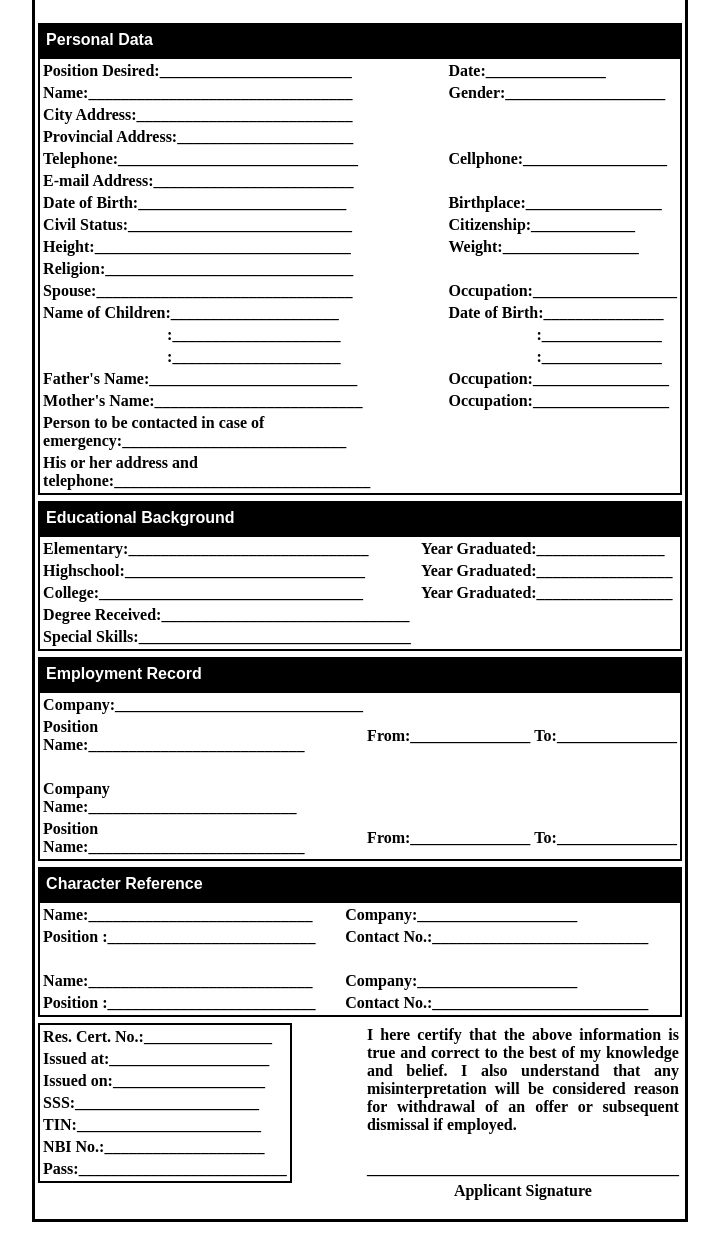
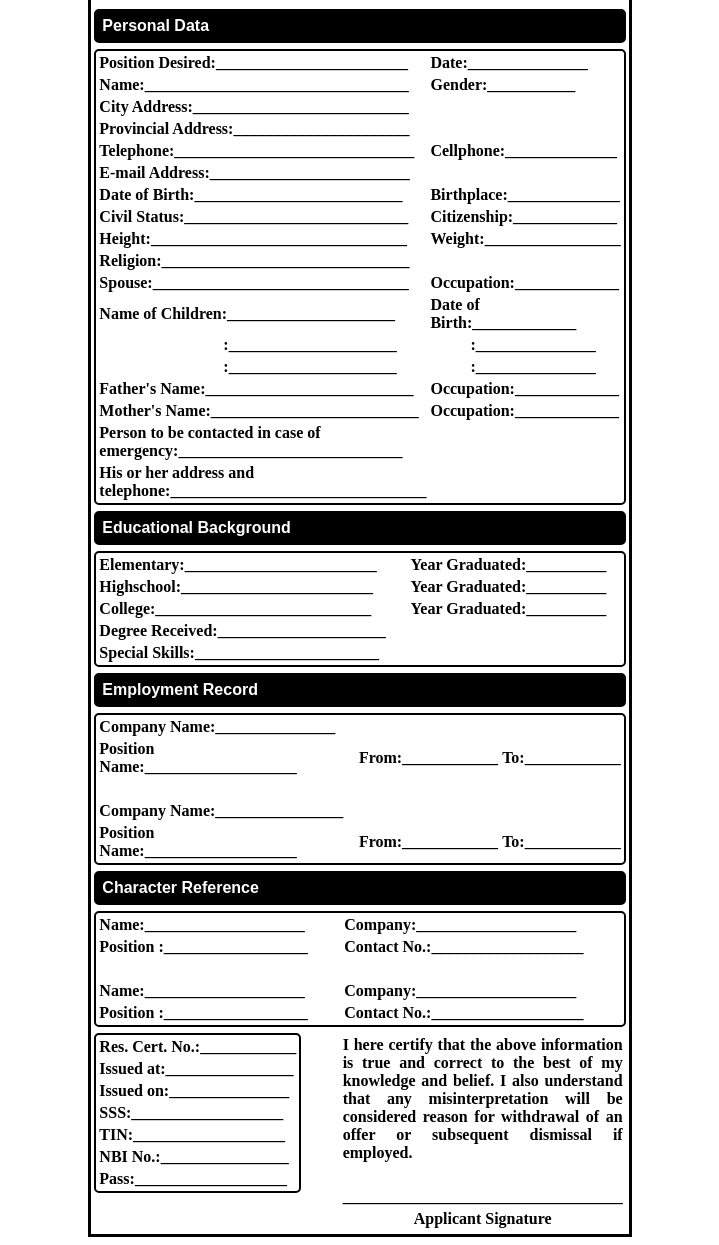
Before and after one commit to AADantes/AADantes-Biodata, a plain HTML site: page BiodataDantes.html in a window 1280 px wide. Shown: the part 146-1391 px from the top of the page, without its empty margins (280-999 px from the left). Drawn offline with Linux system fonts and the light colour scheme.

Commit message:
Finalized Output

```diff
--- a/BiodataDantes.html
+++ b/BiodataDantes.html
@@ -9,12 +9,12 @@
 
 <table style ="border:3px solid black" align="center">
     <thead>
-        <tr width = 750px height = 1350px;>
+        <tr width = 900px height = 1350px;>
             <th width = 100px>
 
                 <table style="border:2px solid black" align="right">
                     <thead>
-                        <tr width= 100px height=100px;>
+                        <tr width= 150px height=100px;>
                             <th width = 100px>
                             </th>
                         </tr>
@@ -34,7 +34,7 @@
 
 
 
-                <table width = "100%" style = "border: 5px solid black" align="left" bgcolor="black">
+                <table width = "100%" style = "border: 5px solid black; border-radius:5px;" align="left" bgcolor="black">
                     <thead>
                         <tr width = 1000px height=10px;>
                             <th style="color: white; text-align: left; font-family: Arial, Helvetica, sans-serif">
@@ -44,8 +44,17 @@
                     </thead>
                 </table>
 
+                <table width = "100%">
+                    <thead>
+                        <tr>
+                            <th style ="color:white"></th>
+                        </tr>
+                    </thead>
+                </table>
 
-                <table width = "100%" style = "border: 2px solid black">
+
+
+                <table width = "100%" style = "border: 2px solid black; border-radius:5px;">
                 <thead>
                         <tr style = "text-align: left">
                             <td>Position Desired:________________________</td>
@@ -54,7 +63,7 @@
 
                          <tr style = "text-align: left">
                             <td>Name:_________________________________</td>
-                            <td>Gender:____________________</td>
+                            <td>Gender:___________</td>
                         </tr>
 
                         <tr style = "text-align: left">
@@ -68,7 +77,7 @@
 
                         <tr style = "text-align: left">
                             <td>Telephone:______________________________</td>
-                            <td>Cellphone:__________________</td>
+                            <td>Cellphone:______________</td>
                         </tr>
 
                         <tr style = "text-align: left">
@@ -77,7 +86,7 @@
 
                          <tr style = "text-align: left">
                             <td>Date of Birth:__________________________</td>
-                            <td>Birthplace:_________________</td>
+                            <td>Birthplace:______________</td>
                         </tr>
 
                         <tr style = "text-align: left">
@@ -96,32 +105,32 @@
 
                         <tr style = "text-align: left">
                             <td>Spouse:________________________________</td>
-                            <td>Occupation:__________________</td>
+                            <td>Occupation:_____________</td>
                         </tr>
 
                         <tr style = "text-align: left">
                             <td>Name of Children:_____________________</td>
-                            <td>Date of Birth:_______________</td>
+                            <td>Date of Birth:_____________</td>
                         </tr>
 
                         <tr style = "text-align: left">
                             <td>&nbsp;&nbsp;&nbsp;&nbsp;&nbsp;&nbsp;&nbsp;&nbsp;&nbsp;&nbsp;&nbsp;&nbsp;&nbsp;&nbsp;&nbsp;&nbsp;&nbsp;&nbsp;&nbsp;&nbsp;&nbsp;&nbsp;&nbsp;&nbsp;&nbsp;&nbsp;&nbsp;&nbsp;&nbsp;&nbsp;&nbsp;:_____________________</td>
-                            <td>&nbsp;&nbsp;&nbsp;&nbsp;&nbsp;&nbsp;&nbsp;&nbsp;&nbsp;&nbsp;&nbsp;&nbsp;&nbsp;&nbsp;&nbsp;&nbsp;&nbsp;&nbsp;&nbsp;&nbsp;&nbsp;&nbsp;:_______________</td>
+                            <td>&nbsp;&nbsp;&nbsp;&nbsp;&nbsp;&nbsp;&nbsp;&nbsp;&nbsp;&nbsp;:_______________</td>
                         </tr>
 
                         <tr style = "text-align: left">
                             <td>&nbsp;&nbsp;&nbsp;&nbsp;&nbsp;&nbsp;&nbsp;&nbsp;&nbsp;&nbsp;&nbsp;&nbsp;&nbsp;&nbsp;&nbsp;&nbsp;&nbsp;&nbsp;&nbsp;&nbsp;&nbsp;&nbsp;&nbsp;&nbsp;&nbsp;&nbsp;&nbsp;&nbsp;&nbsp;&nbsp;&nbsp;:_____________________</td>
-                            <td>&nbsp;&nbsp;&nbsp;&nbsp;&nbsp;&nbsp;&nbsp;&nbsp;&nbsp;&nbsp;&nbsp;&nbsp;&nbsp;&nbsp;&nbsp;&nbsp;&nbsp;&nbsp;&nbsp;&nbsp;&nbsp;&nbsp;:_______________</td>
+                            <td>&nbsp;&nbsp;&nbsp;&nbsp;&nbsp;&nbsp;&nbsp;&nbsp;&nbsp;&nbsp;:_______________</td>
                         </tr>
 
                         <tr style = "text-align: left">
                             <td>Father's Name:__________________________</td>
-                            <td>Occupation:_________________</td>
+                            <td>Occupation:_____________</td>
                         </tr>
 
                         <tr style = "text-align: left">
                             <td>Mother's Name:__________________________</td>
-                            <td>Occupation:_________________</td>
+                            <td>Occupation:_____________</td>
                         </tr>
 
                         <tr style = "text-align: left">
@@ -144,7 +153,7 @@
                     </thead>
                 </table>
 
-                <table width = "100%" style = "border: 5px solid black" align="left" bgcolor="black">
+                <table width = "100%" style = "border: 5px solid ; border-radius:5px;" align="left" bgcolor="black">
                     <thead>
                         <tr width = 1000px height=10px;>
                             <th style="color: white; text-align: left; font-family: Arial, Helvetica, sans-serif">
@@ -154,29 +163,38 @@
                     </thead>
                 </table>
 
-                <table width = "100%" style = "border: 2px solid black">
+                <table width = "100%">
+                    <thead>
+                        <tr>
+                            <th style ="color:white"></th>
+                        </tr>
+                    </thead>
+                </table>
+
+
+                <table width = "100%" style = "border: 2px solid black; border-radius:5px;">
                     <thead>
                         <tr style = "text-align: left">
-                                <td>Elementary:______________________________&nbsp;&nbsp;&nbsp;&nbsp;&nbsp</td>
-                                <td>Year Graduated:________________</td>
+                                <td>Elementary:________________________</td>
+                                <td>Year Graduated:__________</td>
                              </tr>
 
                              <tr style = "text-align: left">
-                                <td>Highschool:______________________________</td>
-                                <td>Year Graduated:_________________</td>
+                                <td>Highschool:________________________</td>
+                                <td>Year Graduated:__________</td>
                             </tr>
 
                             <tr style = "text-align: left">
-                                <td>College:_________________________________</td>
-                                <td>Year Graduated:_________________</td>
+                                <td>College:___________________________</td>
+                                <td>Year Graduated:__________</td>
                             </tr>
 
                             <tr style = "text-align: left">
-                                <td>Degree Received:_______________________________</td>
+                                <td>Degree Received:_____________________</td>
                             </tr>
 
                             <tr style = "text-align: left">
-                                <td>Special Skills:__________________________________</td>
+                                <td>Special Skills:_______________________</td>
 
                             </tr>
 
@@ -191,7 +209,7 @@
                         </thead>
                     </table>
 
-                    <table width = "100%" style = "border: 5px solid black" align="left" bgcolor="black">
+                    <table width = "100%" style = "border: 5px solid black; border-radius:5px;" align="left" bgcolor="black">
                         <thead>
                             <tr width = 1000px height=10px;>
                                 <th style="color: white; text-align: left; font-family: Arial, Helvetica, sans-serif">
@@ -201,17 +219,26 @@
                         </thead>
                     </table>
 
-                    <table width = "100%" style = "border: 2px solid black">
+                    <table width = "100%">
+                        <thead>
+                            <tr>
+                                <th style ="color:white"></th>
+                            </tr>
+                        </thead>
+                    </table>
+
+
+                    <table width = "100%" style = "border: 2px solid black; border-radius:5px;">
                         <thead>
                             <tr style = "text-align: left">
-                                    <td>Company:_______________________________</td>
+                                    <td>Company Name:_______________</td>
 
                                  </tr>
 
                                  <tr style = "text-align: left">
-                                    <td>Position Name:___________________________</td>
-                                    <td>From:_______________</td>
-                                    <td>To:_______________</td>
+                                    <td>Position Name:___________________</td>
+                                    <td>From:____________</td>
+                                    <td>To:____________</td>
                                 </tr>
 
                                 <tr style = "text-align: left">
@@ -222,13 +249,13 @@
 
 
                                 <tr style = "text-align: left">
-                                    <td>Company Name:__________________________</td>
+                                    <td>Company Name:________________</td>
                                 </tr>
 
                                 <tr style = "text-align: left">
-                                    <td>Position Name:___________________________</td>
-                                    <td>From:_______________</td>
-                                    <td>To:_______________</td>
+                                    <td>Position Name:___________________</td>
+                                    <td>From:____________</td>
+                                    <td>To:____________</td>
                                 </tr>
 
                         </thead>
@@ -242,7 +269,7 @@
                             </thead>
                         </table>
 
-                        <table width = "100%" style = "border: 5px solid black" align="left" bgcolor="black">
+                        <table width = "100%" style = "border: 5px solid black; border-radius:5px;" align="left" bgcolor="black">
                             <thead>
                                 <tr width = 1000px height=10px;>
                                     <th style="color: white; text-align: left; font-family: Arial, Helvetica, sans-serif">
@@ -252,16 +279,26 @@
                             </thead>
                         </table>
 
-                        <table width = "100%" style = "border: 2px solid black">
+
+                        <table width = "100%">
+                            <thead>
+                                <tr>
+                                    <th style ="color:white"></th>
+                                </tr>
+                            </thead>
+                        </table>
+
+
+                        <table width = "100%" style = "border: 2px solid black; border-radius:5px;">
                             <thead>
                                 <tr style = "text-align: left">
-                                        <td>Name:____________________________</td>
+                                        <td>Name:____________________</td>
                                         <td>Company:____________________</td>
                                      </tr>
 
                                      <tr style = "text-align: left">
-                                        <td>Position :__________________________</td>
-                                        <td>Contact No.:___________________________</td>
+                                        <td>Position :__________________</td>
+                                        <td>Contact No.:___________________</td>
                                     </tr>
 
                                     <tr>
@@ -270,13 +307,13 @@
                                     </tr>
 
                                     <tr style = "text-align: left">
-                                        <td>Name:____________________________</td>
+                                        <td>Name:____________________</td>
                                         <td>Company:____________________</td>
                                      </tr>
 
                                      <tr style = "text-align: left">
-                                        <td>Position :__________________________</td>
-                                        <td>Contact No.:___________________________</td>
+                                        <td>Position :__________________</td>
+                                        <td>Contact No.:___________________</td>
                                     </tr>
 
                             </thead>
@@ -303,7 +340,7 @@
                                     </tr>
 
                                     <tr>
-                                        <td>_______________________________________</td>
+                                        <td>___________________________________</td>
                                     </tr>
 
                                     <tr>
@@ -314,36 +351,36 @@
                                 </thead>
                             </table>
 
-                            <table style = "border: 2px solid black">
+                            <table style = "border: 2px solid black; border-radius:5px;">
                                 <thead>
                                     <tr style = "text-align: left">
-                                            <td>Res. Cert. No.:________________</td>
+                                            <td>Res. Cert. No.:____________</td>
 
                                          </tr>
 
                                          <tr style = "text-align: left">
-                                            <td>Issued at:____________________</td>
+                                            <td>Issued at:________________</td>
 
                                         </tr>
 
                                         <tr style = "text-align: left">
-                                            <td>Issued on:___________________</td>
+                                            <td>Issued on:_______________</td>
                                          </tr>
 
                                          <tr style = "text-align: left">
-                                            <td>SSS:_______________________</td>
+                                            <td>SSS:___________________</td>
                                         </tr>
 
                                         <tr style = "text-align: left">
-                                            <td>TIN:_______________________</td>
+                                            <td>TIN:___________________</td>
                                         </tr>
 
                                         <tr style = "text-align: left">
-                                            <td>NBI No.:____________________</td>
+                                            <td>NBI No.:________________</td>
                                         </tr>
 
                                         <tr style = "text-align: left">
-                                            <td>Pass:__________________________</td>
+                                            <td>Pass:___________________</td>
                                         </tr>
 
                                 </thead>
```
